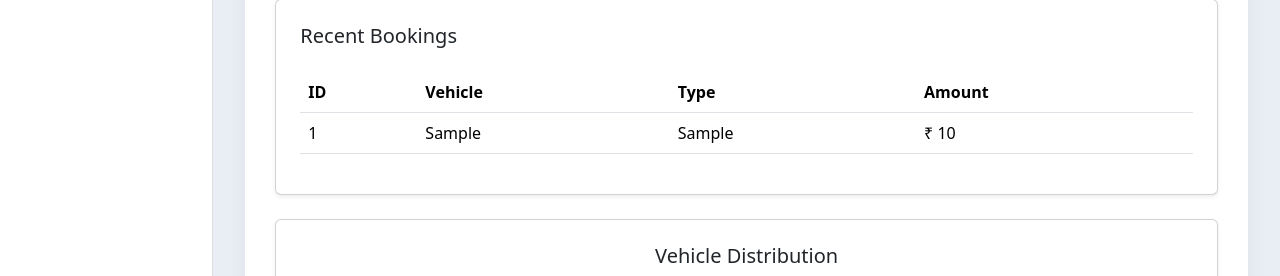
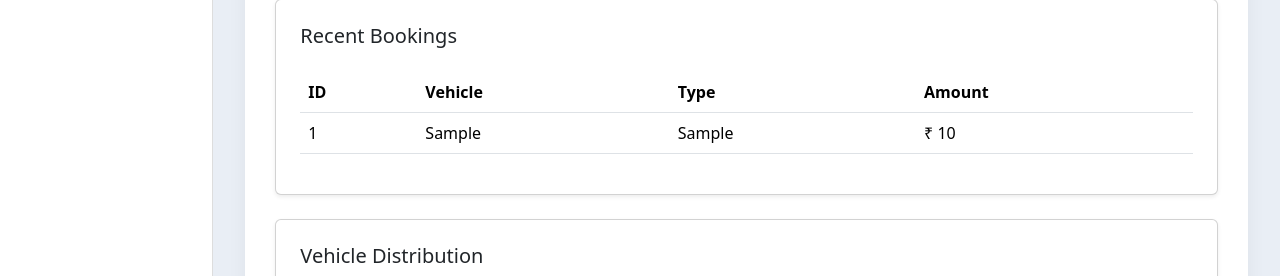
Before and after one commit to yadusaheb5-oss/parking_management, a Flask app: page / in a window 1280 px wide. Shown: the part 440-716 px from the top of the page. Run offline with Flask 3, Linux system fonts and the light colour scheme; the visitor is signed in with stand-in values (Sample User, id 1); tables that the repository leaves empty hold one stand-in row (values such as "Sample post").

Commit message:
Update index.html

```diff
--- a/parking_management_system-master/templates/index.html
+++ b/parking_management_system-master/templates/index.html
@@ -190,9 +190,8 @@ required>
 
 </div>
 <div class="card mt-4 p-4 shadow-sm">
-    <h5 class="text-center">Vehicle Distribution</h5>
-    <div class="text-center">
-        <canvas id="vehicleChart" style="max-width:300px;"></canvas>
+    <h5>Vehicle Distribution</h5>
+    <canvas id="vehicleChart"></canvas>
 </div>
 </div>
 
```
